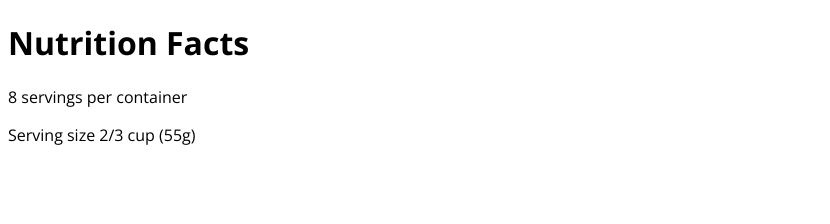
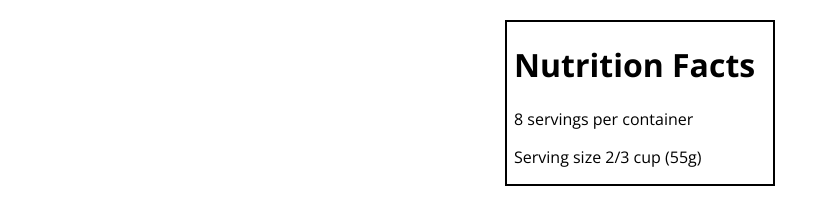
Before and after one commit to Yinkusadel/07-fcc-nutritionfacts, a website: page index.html in a window 1280 px wide. Shown: the whole page, without its empty margins (0-830 px from the left). Drawn offline with nearby package versions, Linux system fonts and the light colour scheme.

Commit message:
add complete solution to nutritionfacts project

```diff
--- a/index.html
+++ b/index.html
@@ -8,8 +8,10 @@
     <link rel="stylesheet" href="https://fonts.googleapis.com/css?family=Open+Sans:400,700,800" />
   </head>
   <body>
+    <div class="label">
     <h1>Nutrition Facts</h1>
     <p>8 servings per container</p>
     <p>Serving size 2/3 cup (55g)</p>
+    </div>
   </body>
 </html>
--- a/styles.css
+++ b/styles.css
@@ -1,3 +1,18 @@
 body{
     font-family:"Open Sans", sans-serif;
   }
+
+  html {
+    font-size:16px;
+  }
+
+  .label{
+    border :2px solid black;
+    width :270px;
+    margin :20px auto;
+    padding :0 7px;
+  }
+
+  *{
+    box-sizing:border-box;
+  }
```
